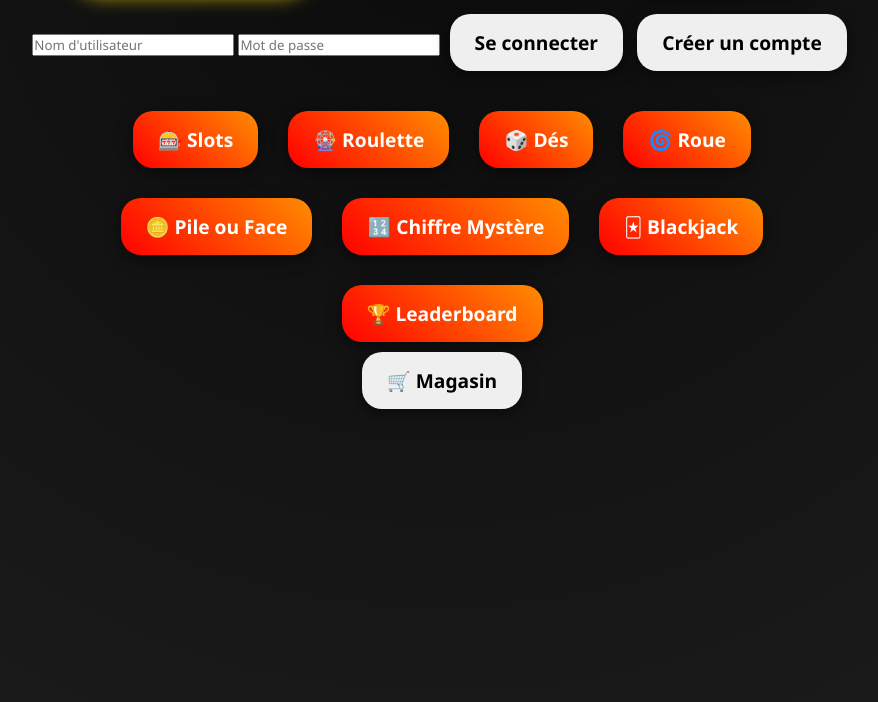
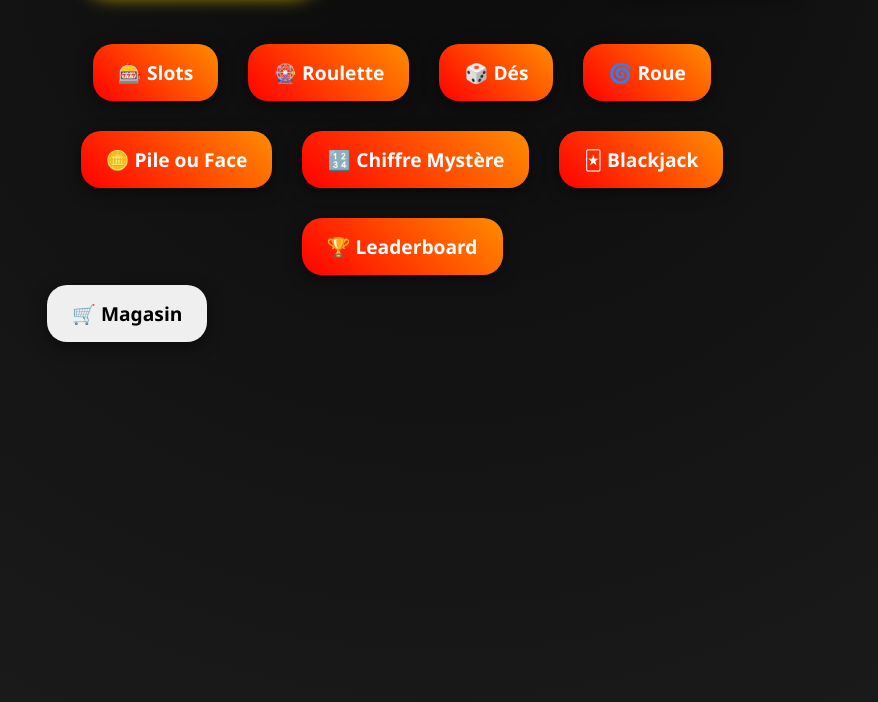
Before and after one commit to WolfouLOLP/casino-deluxe, a plain HTML site: page index.html in a window 1280 px wide. Shown: the part 98-800 px from the top of the page, without its empty margins (198-1076 px from the left). Drawn offline with nearby package versions, Linux system fonts and the light colour scheme.

Commit message:
Update index.html

```diff
--- a/index.html
+++ b/index.html
@@ -18,18 +18,10 @@
     <button id="refill-tokens">💰 Recharger</button>
   </header>
 
-  <!-- MENU PRINCIPAL -->
 
 
 
-    <input type="text" id="auth-username" placeholder="Nom d'utilisateur">
-    <input type="password" id="auth-password" placeholder="Mot de passe">
 
-    <button id="login-btn">Se connecter</button>
-    <button id="register-btn">Créer un compte</button>
-
-    <p id="auth-msg"></p>
-</div>
 
 
   <section id="menu" style="display:flex; flex-wrap:wrap; justify-content:center; gap:20px; margin-top:30px;">
```
